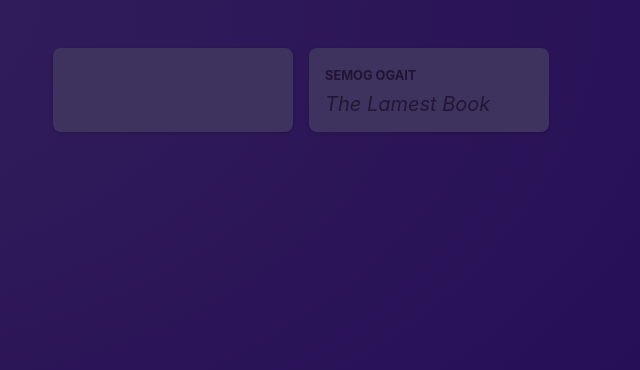
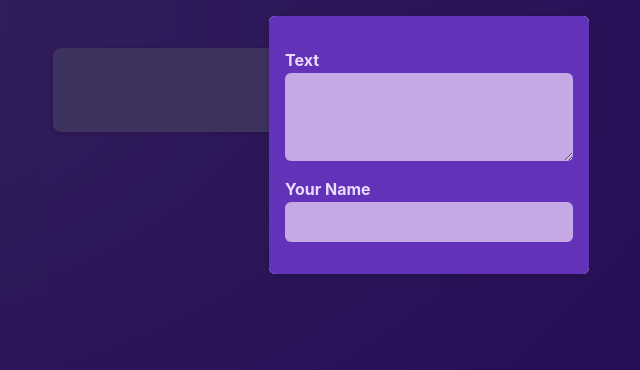
Before and after one commit to Shamoleambo/r-core-features, a React (Create React App) app: page / in a window 1280 px wide. Shown: the top 370 px of the page, without its empty margins (211-851 px from the left). Built offline with nearby package versions, Linux system fonts and the light colour scheme.

Commit message:
adjust styling

```diff
--- a/src/components/Modal.jsx
+++ b/src/components/Modal.jsx
@@ -4,7 +4,9 @@ function Modal({ children }) {
   return (
     <>
       <div className={classes.backdrop}>
-        <dialog className={classes.modal}>{children}</dialog>
+        <dialog open className={classes.modal}>
+          {children}
+        </dialog>
       </div>
     </>
   )
--- a/src/components/Modal.module.css
+++ b/src/components/Modal.module.css
@@ -9,6 +9,8 @@
 }
 
 .modal {
+  margin-top: 1rem;
+  padding: 0;
   border: none;
   border-radius: 6px;
   box-shadow: 0 2px 8px rgba(0, 0, 0, 0.2);
--- a/src/components/NewPost.module.css
+++ b/src/components/NewPost.module.css
@@ -2,9 +2,6 @@
   background-color: #6233b9;
   padding: 1rem;
   width: 20rem;
-  margin: 2rem auto;
-  border-radius: 6px;
-  box-shadow: 0 2px 8px rgba(0, 0, 0, 0.2);
 }
 
 .form label {
```
